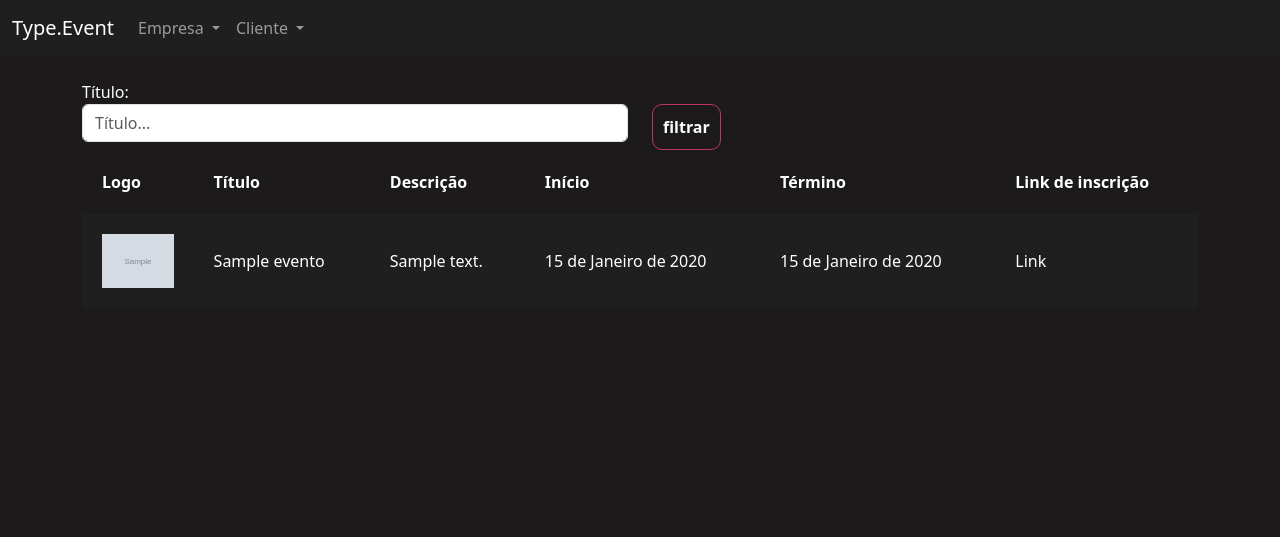
After one commit to Luc4sKr/Type.Event, a Django app: page /eventos/gerenciar_evento/ in a window 1280 px wide. The commit adds this page. Shown: the top 537 px of the page. Run offline with Django 4.2, Linux system fonts and the light colour scheme; a user stored in the database is signed in; tables that the repository leaves empty hold one stand-in row (values such as "Sample post"); grey boxes marked "Sample" are stand-in pictures.

Commit message:
AULA 2 | PSW 6.0

```diff
--- /dev/null
+++ b/eventos/templates/gerenciar_evento.html
@@ -0,0 +1,46 @@
+{% extends "bases/base_evento.html" %}
+{% load static %}
+
+{% block 'importacoes' %}
+    <link href="{% static 'evento/_css/gerenciar_evento.css' %}" rel="stylesheet">
+{% endblock %}
+
+{% block 'conteudo' %}
+    <div class="container">
+        <br>
+        <div class="row">
+            <div class="col-md">
+                <form action="{% url 'gerenciar_evento' %}" method="GET">
+                <label>Título:</label>
+                <input type="text" placeholder="Título..." class="form-control" name="nome">
+            </div>
+
+            <div class="col-md">
+                <br>
+                <input type="submit" class="btn-principal" value="filtrar">
+                </form>
+            </div>
+        </div>
+        <table>
+            <tr>
+                <th>Logo</th>
+                <th>Título</th>
+                <th>Descrição</th>
+                <th>Início</th>
+                <th>Término</th>
+                <th>Link de inscrição</th>
+            </tr>
+
+            {% for evento in eventos %}
+                <tr class="{% cycle 'linha' 'linha2' %}">
+                    <td width="10%"><a href="#"><img width="100%" src="/media/{{evento.logo}}"></a></td>
+                    <td>{{evento.nome}}</td>
+                    <td>{{evento.descricao}}</td>
+                    <td>{{evento.data_inicio}}</td>
+                    <td>{{evento.data_termino}}</td>
+                    <td>Link</td>
+                </tr>
+            {% endfor %}
+        </table>
+    </div>
+{% endblock %}
--- a/eventos/urls.py
+++ b/eventos/urls.py
@@ -3,4 +3,5 @@ from . import views
 
 urlpatterns = [
     path('novo_evento/', views.novo_evento, name="novo_evento"),
+    path('gerenciar_evento/', views.gerenciar_evento, name="gerenciar_evento"),
 ]
--- a/eventos/views.py
+++ b/eventos/views.py
@@ -41,3 +41,16 @@ def novo_evento(request):
 
         messages.add_message(request, constants.SUCCESS, 'Evento cadastrado com sucesso')
         return redirect(reverse('novo_evento'))
+
+
+def gerenciar_evento(request):
+    if request.method == "GET":
+        nome = request.GET.get('nome')
+        eventos = Evento.objects.filter(criador=request.user)
+
+        # TODO: fazer outros filtros
+
+        if nome:
+            eventos = eventos.filter(nome__contains=nome)
+
+        return render(request, 'gerenciar_evento.html', {'eventos': eventos})
--- a/templates/bases/base_evento.html
+++ b/templates/bases/base_evento.html
@@ -23,8 +23,8 @@
                         Empresa
                     </a>
                     <ul class="dropdown-menu">
-                        <li><a class="dropdown-item" href="">Criar novo evento</a></li>
-                        <li><a class="dropdown-item" href="">Gerenciar eventos</a></li>
+                        <li><a class="dropdown-item" href="{% url 'novo_evento' %}">Criar novo evento</a></li>
+                        <li><a class="dropdown-item" href="{% url 'gerenciar_evento' %}">Gerenciar eventos</a></li>
                     </ul>
                 </li>
 
--- /dev/null
+++ b/templates/static/evento/_css/gerenciar_evento.css
@@ -0,0 +1,15 @@
+table {
+    width: 100%;
+    padding: 20px;
+}
+
+.linha {
+    height: 40px;
+    background-color: var(--main-color);
+    padding: 20px;
+}
+
+td,
+th {
+    padding: 20px;
+}
--- a/type_event/urls.py
+++ b/type_event/urls.py
@@ -1,8 +1,10 @@
 from django.contrib import admin
 from django.urls import path, include
+from django.conf import settings
+from django.conf.urls.static import static
 
 urlpatterns = [
     path('admin/', admin.site.urls),
     path('usuarios/', include('usuarios.urls')),
     path('eventos/', include('eventos.urls')),
-]
+] + static(settings.MEDIA_URL, document_root=settings.MEDIA_ROOT)
```
